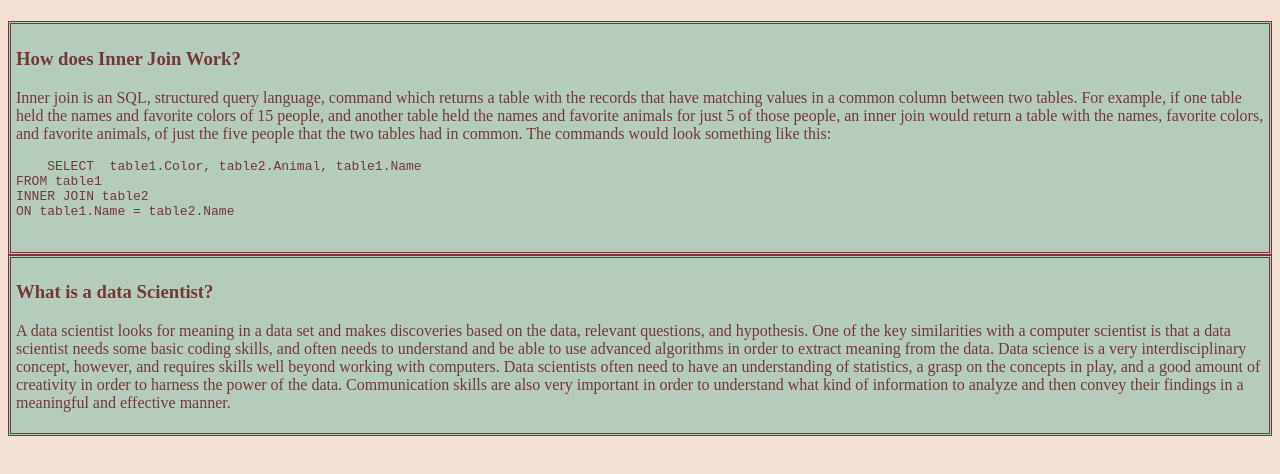
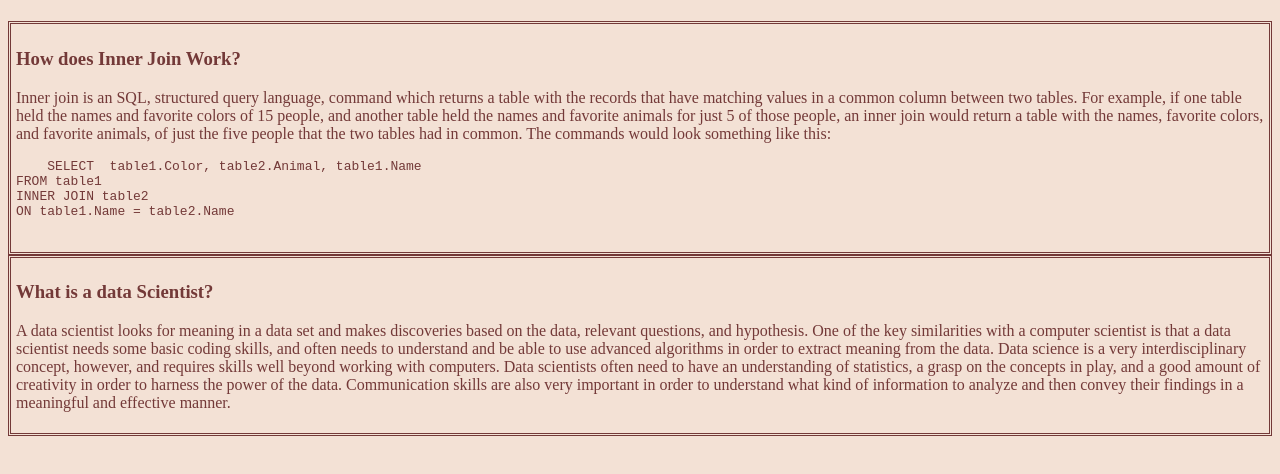
Before and after one commit to Abby-Wheelis/Data-Scientist, a plain HTML site: page index.html in a window 1280 px wide. Shown: the part 52-526 px from the top of the page. Drawn offline with Linux system fonts and the light colour scheme.

Commit message:
Update stylesheet.css

```diff
--- a/stylesheet.css
+++ b/stylesheet.css
@@ -3,7 +3,7 @@ div
     color: #733938;
     border-width: 3px;
     border-style: double;
-    background-color: #b5ccbd;
+    backgr . ound-color: #b5ccbd;
     padding: 5px
 }
 
```
